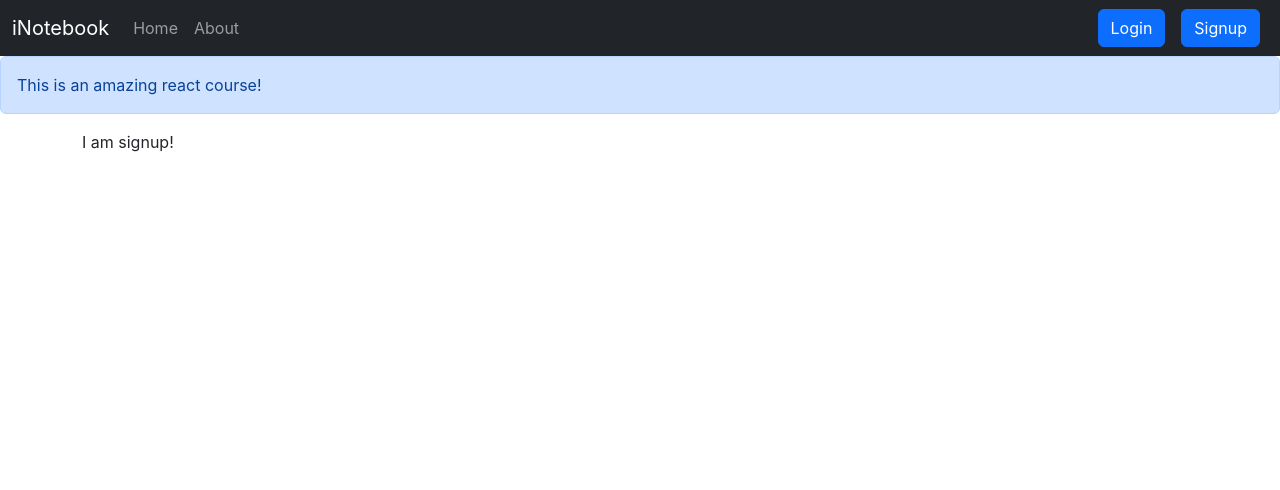
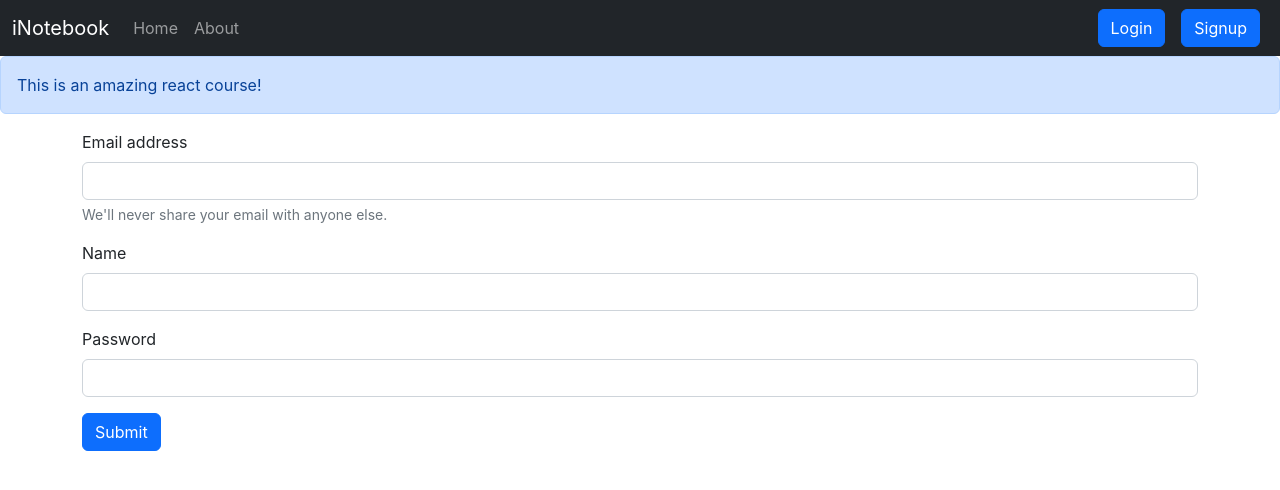
Before and after one commit to YuvRaj6392/inotefrontend, a React (Create React App) app: page /signup in a window 1280 px wide. Shown: the top 490 px of the page. Built offline with nearby package versions, Linux system fonts and the light colour scheme.

Commit message:
completed login and signup funcionality

```diff
--- a/src/components/AddNote.js
+++ b/src/components/AddNote.js
@@ -13,10 +13,11 @@ export default function AddNote() {
     const  handleClick=  (e)=>{
 
       e.preventDefault();
+      const user=localStorage.getItem('id');
       let dumNote={
 
 
-          "user": "6373d041a5d6f8de6a11656c",
+          "user": user,
           "title": title,
           "description": description,
           "tag": tag,
--- a/src/components/Signup.js
+++ b/src/components/Signup.js
@@ -1,9 +1,94 @@
-import React from 'react'
+import React, { useState } from "react";
+import { useNavigate } from "react-router-dom";
 
 export default function Signup() {
+    const [email,setEmail]=useState("");
+    const [password,setPassword]=useState("");
+    const [name,setName]=useState("")
+  let history=useNavigate();
+    const handleSubmit= async (e)=>{
+        e.preventDefault();
+        const response = await fetch(`http://localhost:8080/api/auth/`, {
+            method: 'POST',
+            headers: {
+              'Content-Type': 'application/json',
+            },
+            body: JSON.stringify({
+                email:email,
+                password:password,
+                name:name
+              })
+          });
+          const json=await(response.json());
+          console.log(json)
+          if(json.success===true)
+          {
+            history('/login');
+          }
+          else
+          {
+            alert(json.error)
+          }
+          await setEmail("");
+          await setPassword("")
+          await setName("")
+    }
   return (
     <div>
-      I am signup!
+      <form  onSubmit={handleSubmit} >
+        <div className="mb-3">
+          <label htmlFor="email" className="form-label">
+            Email address
+          </label>
+          <input
+            type="email"
+            className="form-control"
+            id="email"
+            name="email"
+            value={email}
+            onChange={e=>{
+                setEmail(e.target.value)
+            }}
+          />
+          <div id="emailHelp" className="form-text">
+            We'll never share your email with anyone else.
+          </div>
+        </div>
+        <div className="mb-3">
+          <label  className="form-label">
+            Name
+          </label>
+          <input
+            type="text"
+            className="form-control"
+            id="name"
+            name="name"
+            value={name}
+            onChange={e=>{
+                setName(e.target.value)
+            }}
+          />
+        </div>
+        <div className="mb-3">
+          <label htmlFor="password" className="form-label">
+            Password
+          </label>
+          <input
+            type="password"
+            className="form-control"
+            id="password"
+            name="password"
+            value={password}
+            onChange={e=>{
+                setPassword(e.target.value)
+            }}
+          />
+        </div>
+
+        <button  className="btn btn-primary">
+          Submit
+        </button>
+      </form>
     </div>
-  )
+  );
 }
--- a/src/context/notes/NotesStates.js
+++ b/src/context/notes/NotesStates.js
@@ -9,20 +9,20 @@ const NoteState=(props)=>{
     const [notes,setNotes]=useState(notesInitial)
     const getNotes=async ()=>
    {
-    let user_id=localStorage.getItem('id');
-    console.log(user_id);
+    const _id=localStorage.getItem('id');
+    console.log(_id);
     //api call
-    const response = await fetch(`http://localhost:8080/api/notes?id=${user_id}`, {
+    const response = await fetch(`http://localhost:8080/api/notes?id=${_id}`, {
       method: 'GET',
       headers: {
         'Content-Type': 'application/json',
         "x-access-token":'eyJhbGciOiJIUzI1NiJ9.NjM3M2QwNDFhNWQ2ZjhkZTZhMTE2NTZj.xrafRUjDQXrNzMnxpHSxhbflj1ONOjfRZxmqBojpBV8'
-      },
+      }
     });
     const json=await(response.json())
 
 
-    setNotes(json.message)
+    await setNotes(json.message)
 
 
 
```
